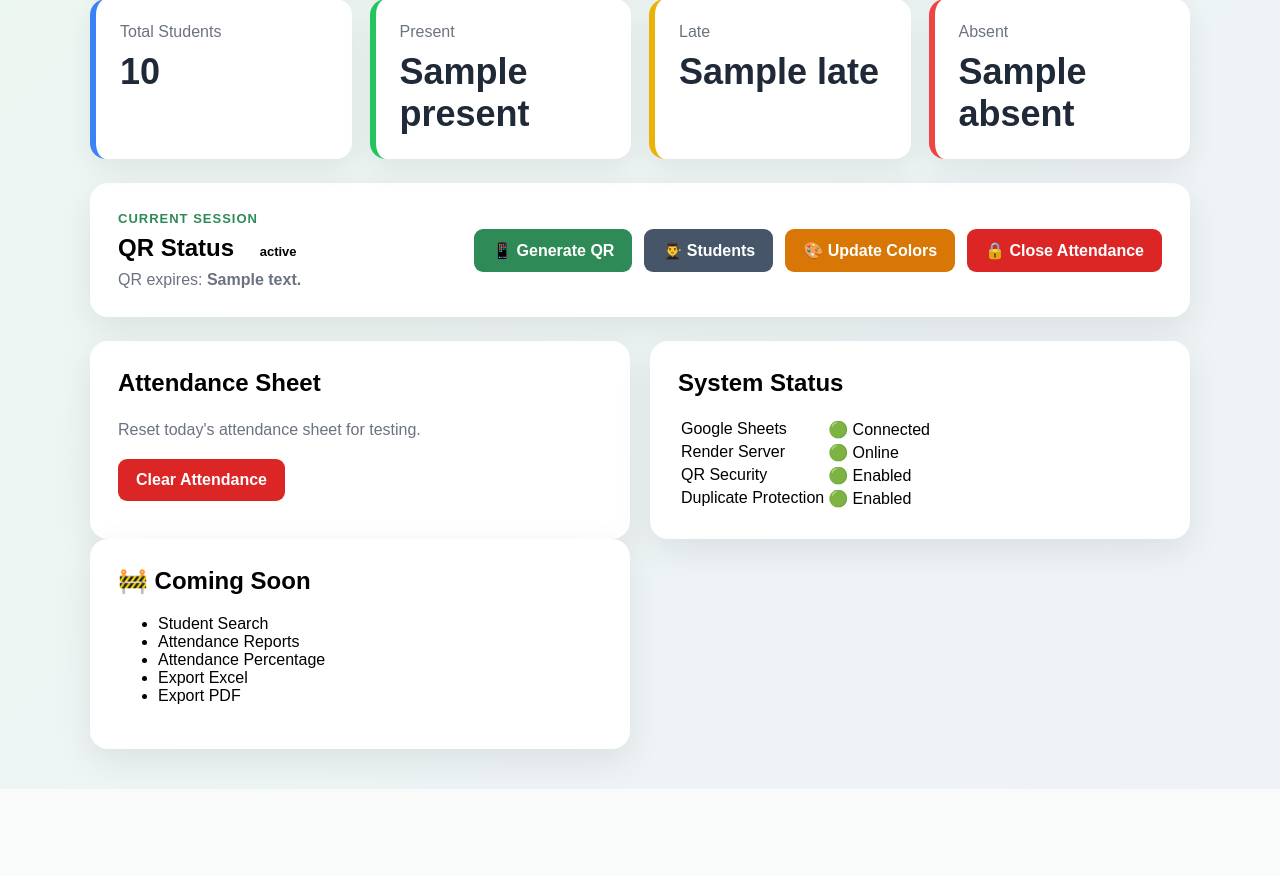
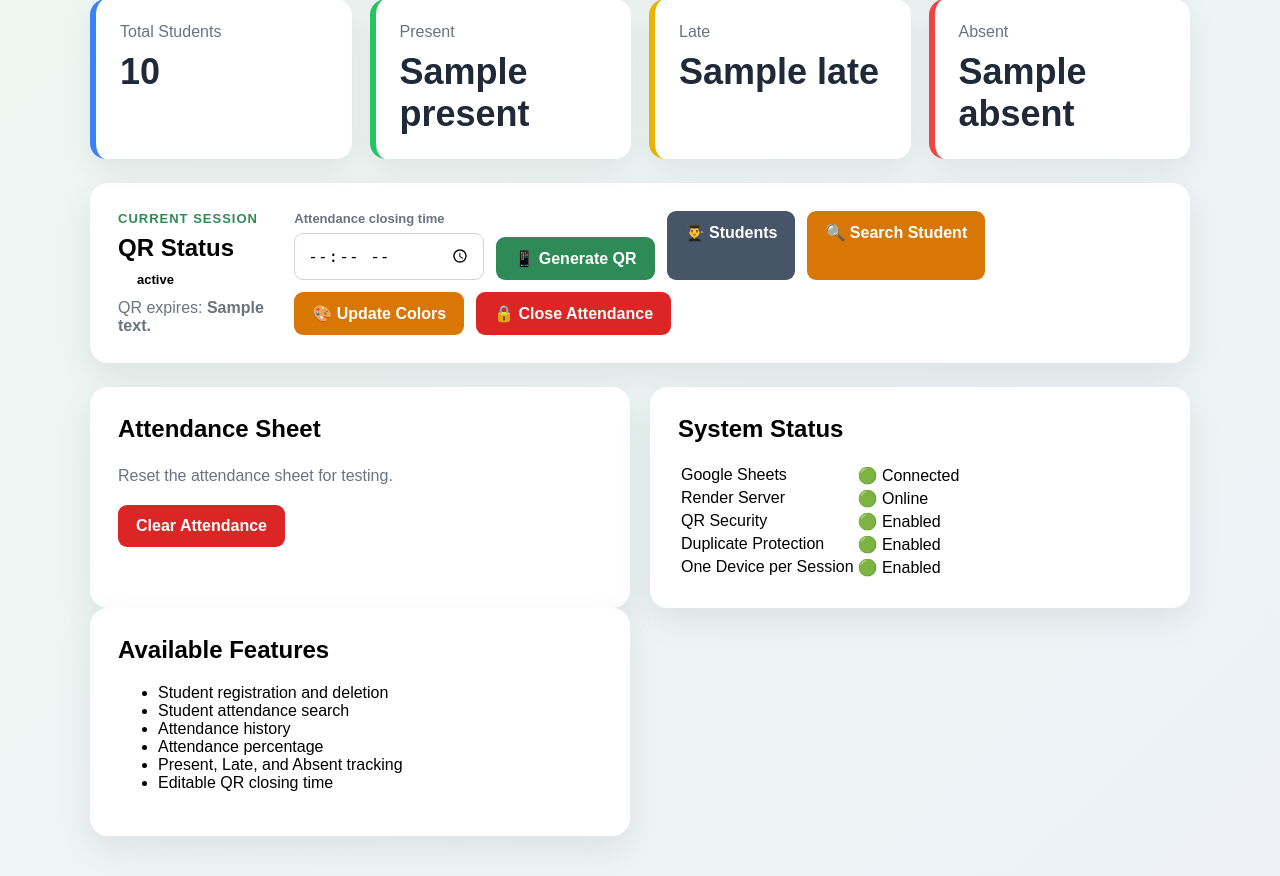
Before and after one commit to aaronpaulvoron-gif/AttendanceSystem, a Flask app: template templates/admin.html in a window 1280 px wide. Shown: the part 197-1073 px from the top of the page. Before the commit the page ends 986 px from the top, so only its background shows below. Run offline with Flask 3, Linux system fonts and the light colour scheme; the template is opened without the code that fills it: most values are stand-ins (such as "Sample title", 1, 10 or a date in 2020).

Commit message:
Update attendance system

```diff
--- a/templates/admin.html
+++ b/templates/admin.html
@@ -24,10 +24,6 @@
 <body class="dashboard-body">
 
     <main class="dashboard-container">
-
-        <!-- ========================= -->
-        <!-- HEADER -->
-        <!-- ========================= -->
 
         <header class="dashboard-header">
 
@@ -57,11 +53,6 @@
         </header>
 
 
-
-        <!-- ========================= -->
-        <!-- MESSAGE -->
-        <!-- ========================= -->
-
         {% if message %}
 
             <div class="dashboard-message">
@@ -72,11 +63,6 @@
 
         {% endif %}
 
-
-
-        <!-- ========================= -->
-        <!-- STATISTICS -->
-        <!-- ========================= -->
 
         <section class="stats-grid">
 
@@ -91,7 +77,6 @@
             </article>
 
 
-
             <article class="stat-card present-card">
 
                 <p>Present</p>
@@ -103,7 +88,6 @@
             </article>
 
 
-
             <article class="stat-card late-card">
 
                 <p>Late</p>
@@ -113,7 +97,6 @@
                 </strong>
 
             </article>
-
 
 
             <article class="stat-card absent-card">
@@ -129,19 +112,12 @@
         </section>
 
 
-
-        <!-- ========================= -->
-        <!-- QR STATUS -->
-        <!-- ========================= -->
-
         <section class="dashboard-panel">
 
             <div>
 
                 <p class="panel-label">
-
                     Current Session
-
                 </p>
 
                 <h2>
@@ -149,9 +125,7 @@
                     QR Status
 
                     <span class="qr-status {{ qr_status|lower }}">
-
                         {{ qr_status }}
-
                     </span>
 
                 </h2>
@@ -161,9 +135,7 @@
                     QR expires:
 
                     <strong>
-
                         {{ expiry_text }}
-
                     </strong>
 
                 </p>
@@ -171,15 +143,38 @@
             </div>
 
 
-
             <div class="dashboard-actions">
 
-                <a
-                    href="{{ url_for('generate_qr') }}"
-                    class="dashboard-button"
+                <form
+                    method="POST"
+                    action="{{ url_for('generate_qr') }}"
+                    class="qr-time-form"
                 >
-                    📱 Generate QR
-                </a>
+
+                    <div class="time-field">
+
+                        <label for="close_time">
+                            Attendance closing time
+                        </label>
+
+                        <input
+                            id="close_time"
+                            name="close_time"
+                            type="time"
+                            required
+                        >
+
+                    </div>
+
+                    <button
+                        type="submit"
+                        class="dashboard-button"
+                    >
+                        📱 Generate QR
+                    </button>
+
+                </form>
+
 
                 <a
                     href="{{ url_for('students') }}"
@@ -188,12 +183,22 @@
                     👨‍🎓 Students
                 </a>
 
+
+                <a
+                    href="{{ url_for('student_search') }}"
+                    class="dashboard-button warning-button"
+                >
+                    🔍 Search Student
+                </a>
+
+
                 <a
                     href="{{ url_for('color') }}"
                     class="dashboard-button warning-button"
                 >
                     🎨 Update Colors
                 </a>
+
 
                 <a
                     href="{{ url_for('close') }}"
@@ -207,47 +212,33 @@
         </section>
 
 
-
-        <!-- ========================= -->
-        <!-- MANAGEMENT -->
-        <!-- ========================= -->
-
         <section class="management-grid">
 
             <article class="management-card">
 
                 <h2>
-
                     Attendance Sheet
-
                 </h2>
 
                 <p>
-
-                    Reset today's attendance sheet for testing.
-
+                    Reset the attendance sheet for testing.
                 </p>
 
                 <a
                     href="{{ url_for('clear') }}"
                     class="dashboard-button danger-button"
-                    onclick="return confirm('Clear Attendance?');"
+                    onclick="return confirm('Clear attendance?');"
                 >
-
                     Clear Attendance
-
                 </a>
 
             </article>
 
 
-
             <article class="management-card">
 
                 <h2>
-
                     System Status
-
                 </h2>
 
                 <table class="status-table">
@@ -255,15 +246,11 @@
                     <tr>
 
                         <td>
-
                             Google Sheets
-
                         </td>
 
                         <td>
-
                             🟢 Connected
-
                         </td>
 
                     </tr>
@@ -271,15 +258,11 @@
                     <tr>
 
                         <td>
-
                             Render Server
-
                         </td>
 
                         <td>
-
                             🟢 Online
-
                         </td>
 
                     </tr>
@@ -287,15 +270,11 @@
                     <tr>
 
                         <td>
-
                             QR Security
-
                         </td>
 
                         <td>
-
                             🟢 Enabled
-
                         </td>
 
                     </tr>
@@ -303,15 +282,23 @@
                     <tr>
 
                         <td>
-
                             Duplicate Protection
-
                         </td>
 
                         <td>
+                            🟢 Enabled
+                        </td>
 
+                    </tr>
+
+                    <tr>
+
+                        <td>
+                            One Device per Session
+                        </td>
+
+                        <td>
                             🟢 Enabled
-
                         </td>
 
                     </tr>
@@ -323,41 +310,38 @@
         </section>
 
 
-
-        <!-- ========================= -->
-        <!-- FUTURE FEATURES -->
-        <!-- ========================= -->
-
         <section class="management-grid">
 
             <article class="management-card">
 
                 <h2>
-
-                    🚧 Coming Soon
-
+                    Available Features
                 </h2>
 
                 <ul>
 
                     <li>
-                        Student Search
+                        Student registration and deletion
                     </li>
 
                     <li>
-                        Attendance Reports
+                        Student attendance search
                     </li>
 
                     <li>
-                        Attendance Percentage
+                        Attendance history
                     </li>
 
                     <li>
-                        Export Excel
+                        Attendance percentage
                     </li>
 
                     <li>
-                        Export PDF
+                        Present, Late, and Absent tracking
+                    </li>
+
+                    <li>
+                        Editable QR closing time
                     </li>
 
                 </ul>
```
